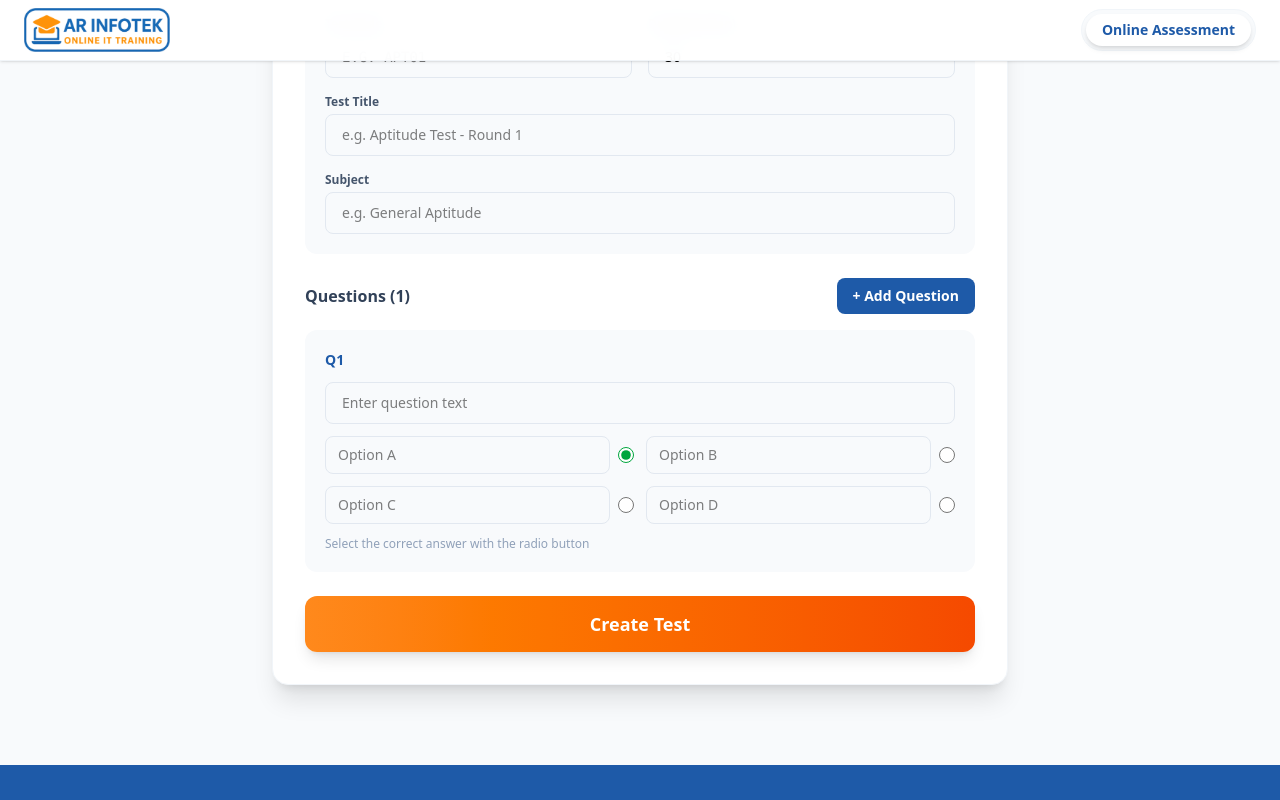
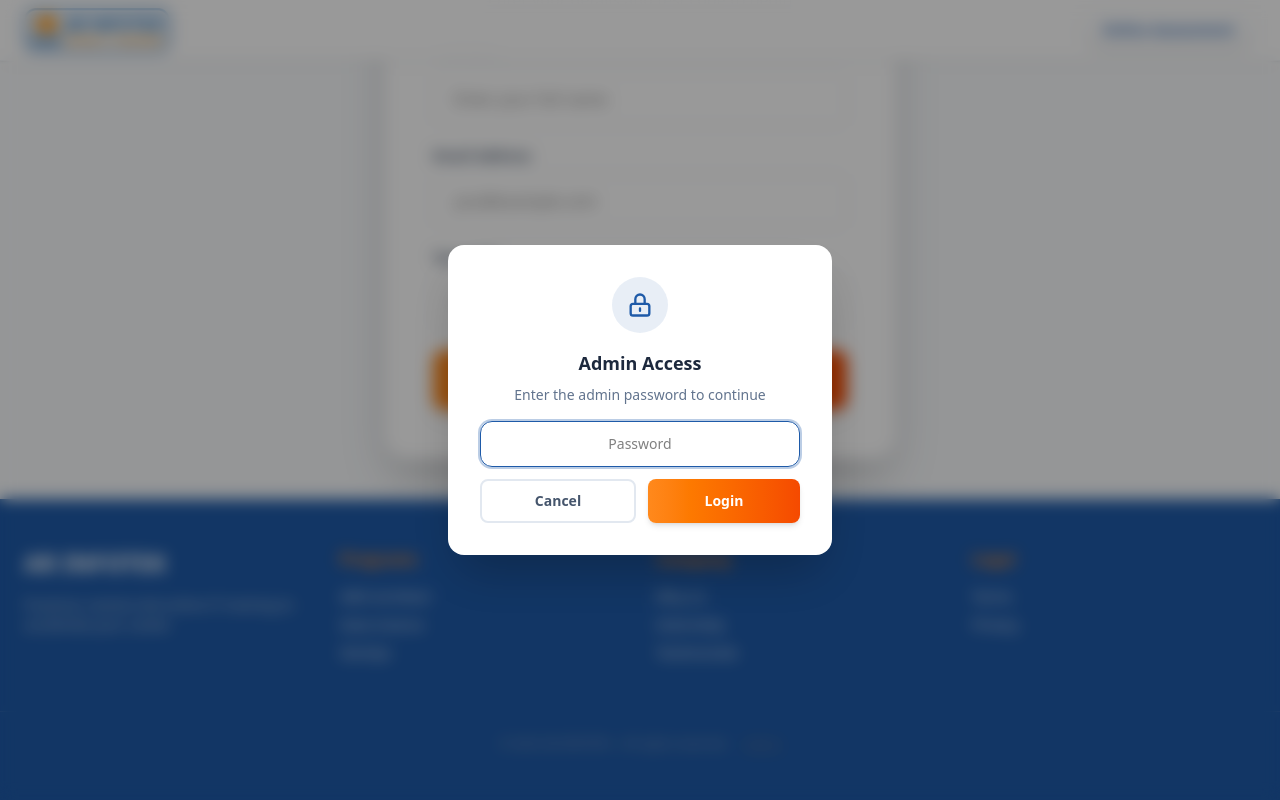
Before and after one commit to ShrivatsanAnandraj/arinfotek-assesment, a React (Vite) app: page / in a window 1280 px wide. Both pictures are taken after a click on the button "Admin". Shown: the part 306-1106 px from the top of the page. Built offline with nearby package versions, Linux system fonts and the light colour scheme.

Commit message:
Add password auth for admin panel (password: demo)

```diff
--- a/src/App.jsx
+++ b/src/App.jsx
@@ -11,6 +11,9 @@ function App() {
   const [testData, setTestData] = useState(null)
   const [studentInfo, setStudentInfo] = useState(null)
   const [result, setResult] = useState(null)
+  const [showAdminAuth, setShowAdminAuth] = useState(false)
+  const [adminPassword, setAdminPassword] = useState('')
+  const [adminError, setAdminError] = useState('')
 
   const handleStartTest = (data) => {
     setStudentInfo(data.student)
@@ -28,6 +31,26 @@ function App() {
     setTestData(null)
     setStudentInfo(null)
     setResult(null)
+  }
+
+  const handleAdminClick = () => {
+    if (screen === 'admin') {
+      setScreen('join')
+      return
+    }
+    setShowAdminAuth(true)
+    setAdminPassword('')
+    setAdminError('')
+  }
+
+  const handleAdminAuth = (e) => {
+    e.preventDefault()
+    if (adminPassword === 'demo') {
+      setShowAdminAuth(false)
+      setScreen('admin')
+    } else {
+      setAdminError('Incorrect password')
+    }
   }
 
   return (
@@ -52,7 +75,49 @@ function App() {
         )}
         {screen === 'admin' && <AdminPanel />}
       </main>
-      <Footer onAdminClick={() => setScreen(screen === 'admin' ? 'join' : 'admin')} screen={screen} />
+      <Footer onAdminClick={handleAdminClick} screen={screen} />
+
+      {showAdminAuth && (
+        <div className="fixed inset-0 z-50 flex items-center justify-center bg-black/40 backdrop-blur-sm">
+          <div className="bg-white rounded-2xl shadow-2xl p-8 max-w-sm w-full mx-4 text-center">
+            <div className="w-14 h-14 bg-primary/10 rounded-full flex items-center justify-center mx-auto mb-4">
+              <svg className="w-7 h-7 text-primary" fill="none" viewBox="0 0 24 24" stroke="currentColor" strokeWidth={2}>
+                <path strokeLinecap="round" strokeLinejoin="round" d="M12 15v2m-6 4h12a2 2 0 002-2v-6a2 2 0 00-2-2H6a2 2 0 00-2 2v6a2 2 0 002 2zm10-10V7a4 4 0 00-8 0v4h8z" />
+              </svg>
+            </div>
+            <h3 className="text-lg font-black text-slate-800 mb-2">Admin Access</h3>
+            <p className="text-sm text-slate-500 mb-4">Enter the admin password to continue</p>
+            <form onSubmit={handleAdminAuth} className="space-y-3">
+              <input
+                type="password"
+                value={adminPassword}
+                onChange={(e) => setAdminPassword(e.target.value)}
+                placeholder="Password"
+                autoFocus
+                className="w-full px-4 py-3 rounded-xl border border-slate-200 text-sm text-center focus:outline-none focus:ring-2 focus:ring-primary/30 focus:border-primary"
+              />
+              {adminError && (
+                <p className="text-sm text-red-500">{adminError}</p>
+              )}
+              <div className="flex gap-3">
+                <button
+                  type="button"
+                  onClick={() => setShowAdminAuth(false)}
+                  className="flex-1 py-2.5 rounded-lg font-bold text-sm border-2 border-slate-200 text-slate-600 hover:bg-slate-50 transition"
+                >
+                  Cancel
+                </button>
+                <button
+                  type="submit"
+                  className="flex-1 py-2.5 rounded-lg font-bold text-sm bg-gradient-to-r from-accent to-orange-600 text-white shadow-md transition"
+                >
+                  Login
+                </button>
+              </div>
+            </form>
+          </div>
+        </div>
+      )}
     </div>
   )
 }
```
